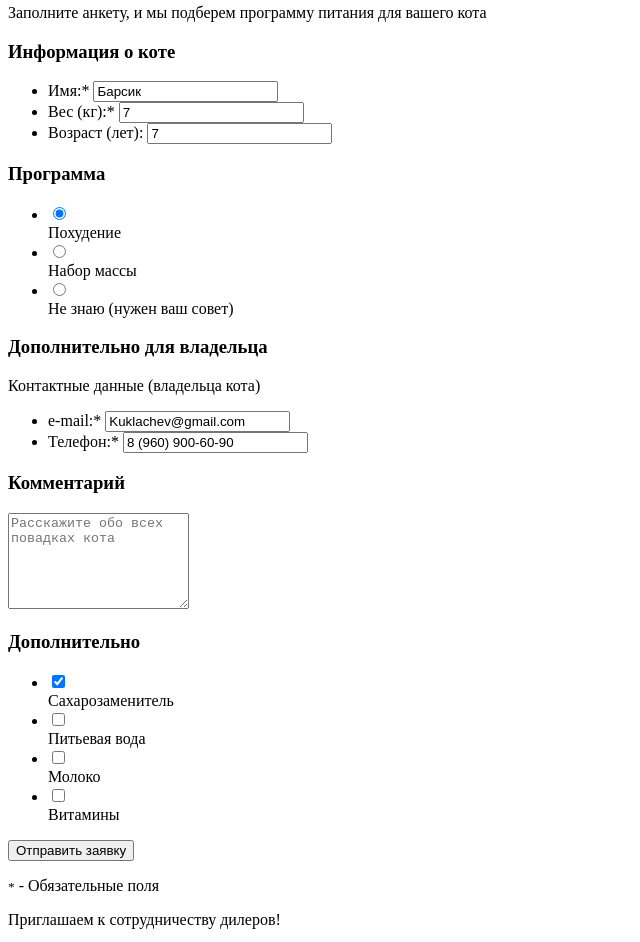
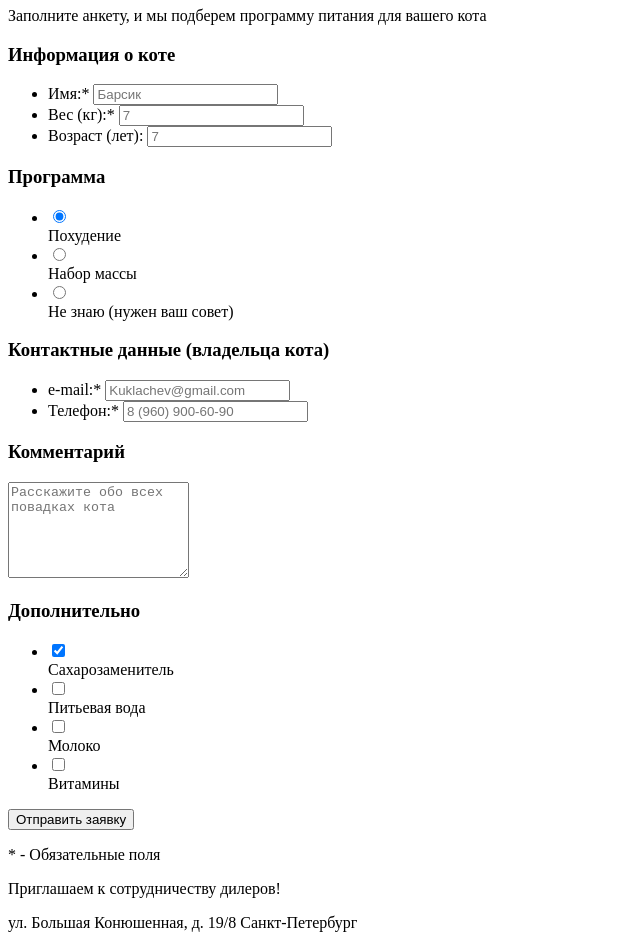
Before and after one commit to Konstantin-CPU/1030417-cat-energy-21, a website: page source/form.html in a window 1280 px wide. Shown: the part 172-1114 px from the top of the page, without its empty margins (0-640 px from the left). Drawn offline with Linux system fonts and the light colour scheme.

Commit message:
Актуальная страница форм

```diff
--- a/source/form.html
+++ b/source/form.html
@@ -1,5 +1,5 @@
 <!DOCTYPE html>
-<html class="page" lang="en">
+<html class="page" lang="ru">
 <head>
   <meta charset="UTF-8">
   <title>HTML Academy: Кэт энерджи</title>
@@ -10,9 +10,9 @@
       <img class="page-header__logo-image" src="" width="33" height="38" alt="Логотип магазина Кэт энерджи">
       <img class="page-header__logo-text" src="" width="101" height="18" alt="Кэт энерджи">
     </a>
-    <span class="page-header__navigation-block navigation-block visually-hidden">
-      <button class="navigation-block__navigation-toggle-button"></button>
-    </span>
+    <button class="page-header__navigation-toggle-button">
+      <span class="visually-hidden">Показать/скрыть меню навигации</span>
+    </button>
     <nav class="page-header__navigation">
       <ul class="page-header__list">
         <li class="page-header__item">Главная</li>
@@ -24,121 +24,118 @@
   <main class="page-main">
     <h1 class="page-main__heading">Подбор программы</h1>
     <p class="page-main__text">Заполните анкету, и мы подберем программу питания для вашего кота</p>
-    <form class="form-container" action="https://echo.htmlacademy.ru">
-      <div class="form-container__basic-info basic-info">
-        <h3 class="basic-info__heading visually-hidden">Информация о коте</h3>
-        <ul class="basic-info__list">
-          <li class="basic-info__item">
-            <label class="basic-info__field">
+    <form class="form" action="https://echo.htmlacademy.ru">
+      <div class="form__block">
+        <h3 class="visually-hidden">Информация о коте</h3>
+        <ul class="form__list">
+          <li class="form__item">
+            <label class="form__label" for="name">
               Имя:*
-              <input class="basic-info__input" type="text" name="name" value="Барсик" required>
             </label>
+            <input class="form__input" id="name" type="text" name="name" placeholder="Барсик" required>
           </li>
-          <li class="basic-info__item">
-            <label class="basic-info__field">
+          <li class="form__item">
+            <label class="form__label" for="weight">
               Вес (кг):*
-              <input class="basic-info__input" type="number" name="weight" value="7" required>
             </label>
+            <input class="form__input" id="weight" type="number" name="weight" placeholder="7" required>
           </li>
-          <li class="basic-info__item">
-            <label class="basic-info__field">
+          <li class="form__item">
+            <label class="form__label" for="age">
               Возраст (лет):
-              <input class="basic-info__input" type="number" name="age" value="7">
             </label>
+            <input class="form__input" id="age" type="number" name="age" placeholder="7">
           </li>
         </ul>
       </div>
-      <div class="form-container__program-select program-select">
-        <h3 class="program-select__heading visually-hidden">Программа</h3>
-        <ul class="program-select__list">
-          <li class="program-select__item">
-            <label class="program-select__field">
-              <input class="program-select__input visually-hidden" type="radio" name="slim" checked>
-              <div class="program-select__radio"></div>
+      <div class="form__block">
+        <h3 class="visually-hidden">Программа</h3>
+        <ul class="form__list">
+          <li class="form__item">
+            <input class="form__input form__input--radio visually-hidden" id="slim" type="radio" name="program" checked>
+            <div class="form__radio"></div>
+            <label class="form__label" for="slim">
               Похудение
             </label>
           </li>
-          <li class="program-select__item">
-            <label class="program-select__field">
-              <input class="program-select__input visually-hidden" type="radio" name="weight-gain">
-              <div class="program-select__radio"></div>
+          <li class="form__item">
+            <input class="form__input form__input--radio visually-hidden" id="weight-gain" type="radio" name="program">
+            <div class="form__radio"></div>
+            <label class="form__label" for="weight-gain">
               Набор массы
             </label>
           </li>
-          <li class="program-select__item">
-            <label class="program-select__field">
-              <input class="program-select__input visually-hidden" type="radio" name="advice">
-              <div class="program-select__radio"></div>
+          <li class="form__item">
+            <input class="form__input form__input--radio visually-hidden" id="idk" type="radio" name="program">
+            <div class="form__radio"></div>
+            <label class="form__label" for="idk">
               Не знаю (нужен ваш совет)
             </label>
           </li>
         </ul>
       </div>
-      <div class="form-container__owner-info">
-        <h3 class="owner-info__heading heading heading--green-line">Дополнительно для владельца</h3>
-        <p class="owner-info__text">Контактные данные (владельца кота)</p>
-        <ul class="owner-info__list">
-          <li class="owner-info__item">
-            <label class="owner-info__field">
+      <div class="form__block">
+        <h3 class="form__heading form__heading--green-line">Контактные данные (владельца кота)</h3>
+        <ul class="form__list">
+          <li class="form__item">
+            <label class="form__label" for="email">
               e-mail:*
-              <input class="owner-info__input" type="email" name="email" value="Kuklachev@gmail.com" required>
             </label>
+            <input class="form__input" id="email" type="email" name="email" placeholder="Kuklachev@gmail.com" required>
           </li>
-          <li class="owner-info__item">
-            <label class="owner-info__field">
+          <li class="form__item">
+            <label class="form__label" for="tel">
               Телефон:*
-              <input class="owner-info__input" type="tel" name="tel" value="8 (960) 900-60-90" required>
             </label>
+            <input class="form__input" id="tel" type="tel" name="tel" placeholder="8 (960) 900-60-90" required>
           </li>
         </ul>
       </div>
-      <div class="form-container__comment comment">
-        <h3 class="comment__heading heading heading--green-line">Комментарий</h3>
+      <div class="form__block">
+        <h3 class="form__heading form__heading--green-line">Комментарий</h3>
         <textarea rows="6" name="comment" placeholder="Расскажите обо всех повадках кота"></textarea>
       </div>
-      <div class="form-container__extras">
-        <h3 class="extras__heading heading heading--green-line">Дополнительно</h3>
-        <ul class="extras__list">
-          <li class="extras__item">
-            <label class="extras__field">
-              <input class="extras__input visually-hidden" type="checkbox" name="sweetener" value="sweetener" checked>
-              <div class="extras__checkbox"></div>
+      <div class="form__block">
+        <h3 class="form__heading form__heading--green-line">Дополнительно</h3>
+        <ul class="form__list">
+          <li class="form__item">
+            <input class="form__input form__input--checkbox visually-hidden" id="sweetener" type="checkbox" name="sweetener" value="sweetener" checked>
+            <div class="form__checkbox"></div>
+            <label class="form__label" for="sweetener">
               Сахарозаменитель
             </label>
           </li>
-          <li class="extras__item">
-            <label class="extras__field">
-              <input class="extras__input visually-hidden" type="checkbox" name="water" value="water">
-              <div class="extras__checkbox"></div>
+          <li class="form__item">
+            <input class="form__input form__input--checkbox visually-hidden" id="water" type="checkbox" name="water" value="water">
+            <div class="form__checkbox"></div>
+            <label class="form__label" for="water">
               Питьевая вода
             </label>
           </li>
-          <li class="extras__item">
-            <label class="extras__field">
-              <input class="extras__input visually-hidden" type="checkbox" name="milk" value="milk">
-              <div class="extras__checkbox"></div>
+          <li class="form__item">
+            <input class="form__input form__input--checkbox visually-hidden" id="milk" type="checkbox" name="milk" value="milk">
+            <div class="form__checkbox"></div>
+            <label class="form__label" for="milk">
               Молоко
             </label>
           </li>
-          <li class="extras__item">
-            <label class="extras__field">
-              <input class="extras__input visually-hidden" type="checkbox" name="vitamins" value="vitamins">
-              <div class="extras__checkbox"></div>
+          <li class="form__item">
+            <input class="form__input form__input--checkbox visually-hidden" id="vitamins" type="checkbox" name="vitamins" value="vitamins">
+            <div class="form__checkbox"></div>
+            <label class="form__label" for="vitamins">
               Витамины
             </label>
           </li>
         </ul>
       </div>
-      <input class="form-container__submit-button" type="submit" name="submit" value="Отправить заявку">
-        <p class="form-container__required">
-          <small>*</small> - Обязательные поля
-        </p>
+      <button class="form__submit-button">Отправить заявку</button>
+        <p class="form__required">* - Обязательные поля</p>
     </form>
   </main>
   <footer class="page-footer">
     <div class="page-footer__cooperation-block cooperation-block">
       <p class="cooperation-block__text">Приглашаем к сотрудничеству дилеров!</p>
-      <p class="cooperation-block__adress">ул. Большая Конюшенная, д. 19/8 Санкт-Петербург</p>
+      <p class="cooperation-block__address">ул. Большая Конюшенная, д. 19/8 Санкт-Петербург</p>
     </div>
     <div class="page-footer__map-block map-block">
       <iframe class="map-block__map" src="https://www.google.com/maps/embed?pb=!1m18!1m12!1m3!1d499.6502990019003!2d30.323187000836793!3d59.93875947667364!2m3!1f0!2f0!3f0!3m2!1i1024!2i768!4f13.1!3m3!1m2!1s0x4696310fca145cc1%3A0x42b32648d8238007!2z0JHQvtC70YzRiNCw0Y8g0JrQvtC90Y7RiNC10L3QvdCw0Y8g0YPQuy4sIDE5LzgsINCh0LDQvdC60YIt0J_QtdGC0LXRgNCx0YPRgNCzLCDQoNC-0YHRgdC40Y8sIDE5MTE4Ng!5e0!3m2!1sru!2sbg!4v1605353409099!5m2!1sru!2sbg"
```
